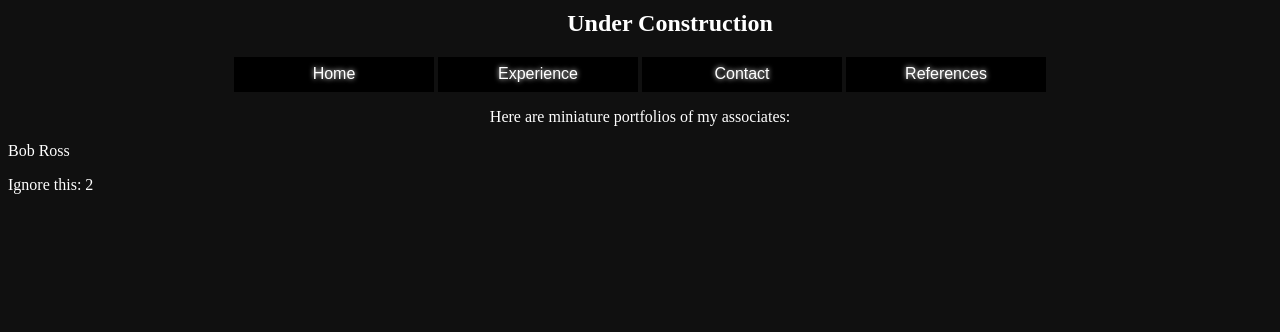
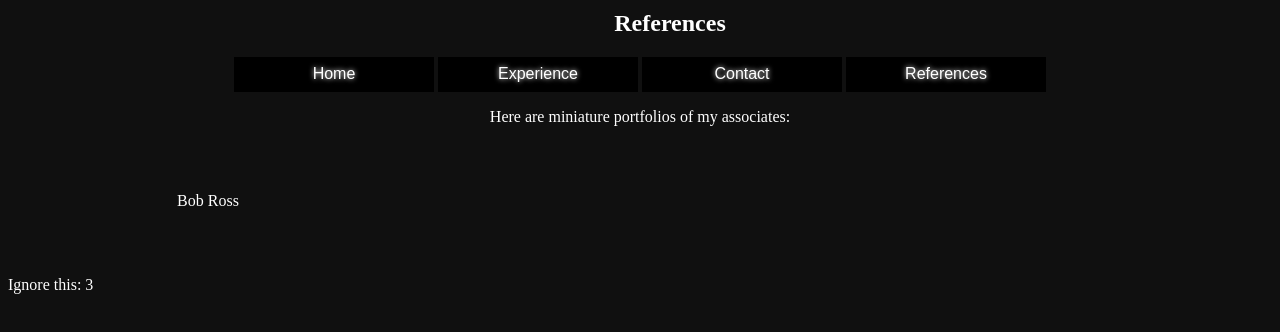
Before and after one commit to BlackPath/BlackPath.github.io, a plain HTML site: page references.html in a window 1280 px wide. Drawn offline with Linux system fonts and the light colour scheme; a web font is replaced by a local one.

Commit message:
Update references.html

```diff
--- a/references.html
+++ b/references.html
@@ -55,14 +55,20 @@
 			text-align: center;
 		}
 		.reference{
-
+		margin: 0px auto;
+		position: relative;
+		text-align: center;
+		width: 300px;
+    	border: 25px green;
+    	padding: 25px;
+    	margin: 25px;
 		}
 	</style>
 
 	<body>
 
 	<div class="header">
-        <h2>Under Construction</h2>
+        <h2>References</h2>	<!-- This Changes -->
         </div>
 
 
@@ -71,10 +77,10 @@
 			<a href="experience.html" onmouseover="Hover.play()" onmousedown="Select.play()"><button class="btn">Experience</button></a>
 			<a href="contact.html" onmouseover="Hover.play()" onmousedown="Select.play()"><button class="btn">Contact</button></a>
 			<a href="#" onmouseover="Hover.play()" onmousedown="Select.play()"><button class="btn">References</button></a>
-        </div>
-    </body>
+		</div>
 
-	<body>	<!-- [This Entire Section is specific to this page.] -->
+	<!-- [This Entire Section is specific to this page.] -->
+
         <div class="container">
 		<p>Here are miniature portfolios of my associates:</p>
 		</div>
@@ -83,9 +89,9 @@
 		<p>Bob Ross</p>
 		</div>
 
+	</body>
 
-			<p>Ignore this: 2</p>
-	</body>
+			<p>Ignore this: 3</p>
 
 
 </html>
```
